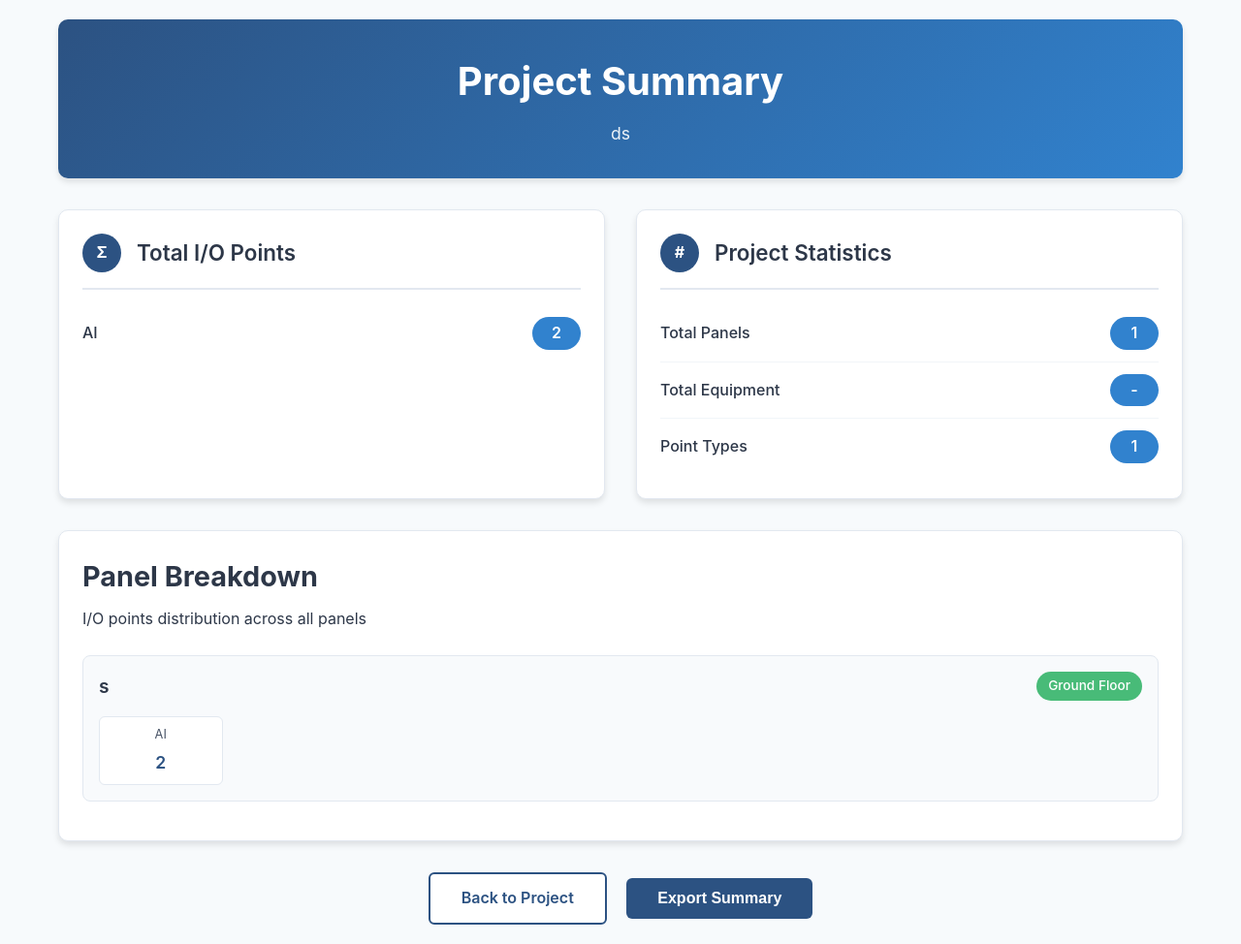
After one commit to asman100/BMS-SELECTION-KING, a Flask app: page /summary/1 in a window 1280 px wide. The commit adds this page. Shown: the whole page at 97% size. Run offline with Flask 3, Linux system fonts and the light colour scheme; a user stored in the database is signed in.

Commit message:
Phase 1 Complete: Add I/O Points Summary Feature with Modern UI
Co-authored-by: asman100 <61629311+asman100@users.noreply.github.com>

```diff
--- a/app.py
+++ b/app.py
@@ -165,12 +165,22 @@ def register():
         return redirect(url_for('project_selection'))
     if request.method == 'POST':
         data = request.get_json()
-        hashed_password = bcrypt.generate_password_hash(data['password']).decode('utf-8')
-        user = User(username=data['username'], password=hashed_password)
-        db.session.add(user)
-        db.session.commit()
-        flash('Your account has been created! You are now able to log in', 'success')
-        return jsonify({"success": True, "redirect": url_for('login')})
+
+        # Check if user already exists
+        existing_user = User.query.filter_by(username=data['username']).first()
+        if existing_user:
+            return jsonify({"success": False, "error": "Username already exists"}), 400
+
+        try:
+            hashed_password = bcrypt.generate_password_hash(data['password']).decode('utf-8')
+            user = User(username=data['username'], password=hashed_password)
+            db.session.add(user)
+            db.session.commit()
+            flash('Your account has been created! You are now able to log in', 'success')
+            return jsonify({"success": True, "redirect": url_for('login')})
+        except Exception as e:
+            db.session.rollback()
+            return jsonify({"success": False, "error": "Registration failed"}), 500
     return render_template('register.html')
 
 @app.route("/logout")
@@ -278,6 +288,66 @@ def panel_point_summary(panel_id):
                     summary[sp.point_type] = summary.get(sp.point_type, 0) + point_repeat
 
     return jsonify(summary), 200
+
+@app.route('/api/project/<int:project_id>/summary', methods=['GET'])
+@login_required
+def project_summary(project_id):
+    """Get cumulative I/O point summary for all panels in a project."""
+    project = Project.query.get_or_404(project_id)
+    if project.owner != current_user:
+        return jsonify({"error": "Unauthorized"}), 403
+
+    panels = Panel.query.filter_by(project_id=project_id).all()
+    project_summary = {
+        'project_name': project.name,
+        'total_points': {},
+        'panels': []
+    }
+
+    total_summary = {}
+
+    for panel in panels:
+        panel_summary = {}
+        equipments = ScheduledEquipment.query.filter_by(project_id=project_id, panel_id=panel.id).all()
+
+        for equip in equipments:
+            equip_qty = equip.quantity or 1
+            template = equip.equipment_template
+            selected_points = equip.selected_points.all() if hasattr(equip.selected_points, 'all') else equip.selected_points
+
+            for pt in selected_points:
+                etp = EquipmentTemplatePoint.query.filter_by(equipment_template_id=template.id, point_template_id=pt.id).first()
+                per_template_qty = etp.quantity if etp and etp.quantity else 1
+                point_repeat = (pt.quantity or 1) * per_template_qty * equip_qty
+
+                sub_points = pt.sub_points.all() if hasattr(pt.sub_points, 'all') else pt.sub_points
+                if not sub_points:
+                    panel_summary['UNKNOWN'] = panel_summary.get('UNKNOWN', 0) + point_repeat
+                    total_summary['UNKNOWN'] = total_summary.get('UNKNOWN', 0) + point_repeat
+                else:
+                    for sp in sub_points:
+                        panel_summary[sp.point_type] = panel_summary.get(sp.point_type, 0) + point_repeat
+                        total_summary[sp.point_type] = total_summary.get(sp.point_type, 0) + point_repeat
+
+        project_summary['panels'].append({
+            'id': panel.id,
+            'name': panel.panel_name,
+            'floor': panel.floor,
+            'points': panel_summary
+        })
+
+    project_summary['total_points'] = total_summary
+    return jsonify(project_summary), 200
+
+@app.route('/summary/<int:project_id>')
+@login_required
+def summary_page(project_id):
+    """Render the project summary page."""
+    project = Project.query.get_or_404(project_id)
+    if project.owner != current_user:
+        flash("You do not have permission to access this project.", "danger")
+        return redirect(url_for('project_selection'))
+    return render_template('summary.html', project_id=project.id)
 @app.route('/api/panel/<int:project_id>/<int:panel_id>', methods=['DELETE'])
 @login_required
 def delete_panel(project_id, panel_id):
--- /dev/null
+++ b/templates/summary.html
@@ -0,0 +1,479 @@
+<!DOCTYPE html>
+<html lang="en">
+<head>
+    <meta charset="UTF-8">
+    <meta name="viewport" content="width=device-width, initial-scale=1.0">
+    <title>Project Summary - BMS Tool</title>
+    <style>
+        :root {
+            --primary-color: #2c5282;
+            --secondary-color: #3182ce;
+            --success-color: #48bb78;
+            --background-color: #f7fafc;
+            --white: #ffffff;
+            --text-primary: #2d3748;
+            --text-secondary: #4a5568;
+            --border-color: #e2e8f0;
+            --shadow: 0 4px 6px rgba(0, 0, 0, 0.1);
+        }
+
+        * {
+            margin: 0;
+            padding: 0;
+            box-sizing: border-box;
+        }
+
+        body {
+            font-family: -apple-system, BlinkMacSystemFont, "Segoe UI", Roboto, "Helvetica Neue", Arial, sans-serif;
+            background-color: var(--background-color);
+            color: var(--text-primary);
+            line-height: 1.6;
+        }
+
+        .container {
+            max-width: 1200px;
+            margin: 0 auto;
+            padding: 20px;
+        }
+
+        .header {
+            background: linear-gradient(135deg, var(--primary-color), var(--secondary-color));
+            color: var(--white);
+            padding: 2rem;
+            border-radius: 10px;
+            margin-bottom: 2rem;
+            text-align: center;
+            box-shadow: var(--shadow);
+        }
+
+        .header h1 {
+            font-size: 2.5rem;
+            margin-bottom: 0.5rem;
+            font-weight: 700;
+        }
+
+        .header p {
+            font-size: 1.1rem;
+            opacity: 0.9;
+        }
+
+        .loading {
+            text-align: center;
+            padding: 3rem;
+            font-size: 1.2rem;
+            color: var(--text-secondary);
+        }
+
+        .summary-grid {
+            display: grid;
+            grid-template-columns: 1fr 1fr;
+            gap: 2rem;
+            margin-bottom: 2rem;
+        }
+
+        @media (max-width: 768px) {
+            .summary-grid {
+                grid-template-columns: 1fr;
+            }
+        }
+
+        .summary-card {
+            background: var(--white);
+            border-radius: 10px;
+            padding: 1.5rem;
+            box-shadow: var(--shadow);
+            border: 1px solid var(--border-color);
+        }
+
+        .card-header {
+            display: flex;
+            align-items: center;
+            margin-bottom: 1rem;
+            padding-bottom: 1rem;
+            border-bottom: 2px solid var(--border-color);
+        }
+
+        .card-icon {
+            width: 40px;
+            height: 40px;
+            background: var(--primary-color);
+            border-radius: 50%;
+            display: flex;
+            align-items: center;
+            justify-content: center;
+            color: var(--white);
+            margin-right: 1rem;
+            font-weight: bold;
+        }
+
+        .card-title {
+            font-size: 1.4rem;
+            font-weight: 600;
+            color: var(--text-primary);
+        }
+
+        .points-list {
+            list-style: none;
+        }
+
+        .points-list li {
+            display: flex;
+            justify-content: space-between;
+            align-items: center;
+            padding: 0.75rem 0;
+            border-bottom: 1px solid #f1f5f9;
+        }
+
+        .points-list li:last-child {
+            border-bottom: none;
+        }
+
+        .point-type {
+            font-weight: 500;
+            color: var(--text-primary);
+        }
+
+        .point-count {
+            background: var(--secondary-color);
+            color: var(--white);
+            padding: 0.25rem 0.75rem;
+            border-radius: 20px;
+            font-weight: 600;
+            min-width: 50px;
+            text-align: center;
+        }
+
+        .panels-section {
+            background: var(--white);
+            border-radius: 10px;
+            padding: 1.5rem;
+            box-shadow: var(--shadow);
+            border: 1px solid var(--border-color);
+        }
+
+        .panels-header {
+            margin-bottom: 1.5rem;
+        }
+
+        .panels-header h2 {
+            font-size: 1.8rem;
+            color: var(--text-primary);
+            margin-bottom: 0.5rem;
+        }
+
+        .panel-card {
+            background: #f8fafc;
+            border: 1px solid var(--border-color);
+            border-radius: 8px;
+            padding: 1rem;
+            margin-bottom: 1rem;
+        }
+
+        .panel-header {
+            display: flex;
+            justify-content: space-between;
+            align-items: center;
+            margin-bottom: 1rem;
+        }
+
+        .panel-name {
+            font-size: 1.2rem;
+            font-weight: 600;
+            color: var(--text-primary);
+        }
+
+        .panel-floor {
+            background: var(--success-color);
+            color: var(--white);
+            padding: 0.25rem 0.75rem;
+            border-radius: 15px;
+            font-size: 0.85rem;
+            font-weight: 500;
+        }
+
+        .panel-points {
+            display: grid;
+            grid-template-columns: repeat(auto-fill, minmax(120px, 1fr));
+            gap: 0.5rem;
+        }
+
+        .panel-point-item {
+            background: var(--white);
+            border: 1px solid var(--border-color);
+            border-radius: 6px;
+            padding: 0.5rem;
+            text-align: center;
+        }
+
+        .panel-point-type {
+            font-size: 0.8rem;
+            color: var(--text-secondary);
+            margin-bottom: 0.25rem;
+        }
+
+        .panel-point-count {
+            font-size: 1.1rem;
+            font-weight: 600;
+            color: var(--primary-color);
+        }
+
+        .actions {
+            text-align: center;
+            margin-top: 2rem;
+        }
+
+        .btn {
+            display: inline-block;
+            padding: 0.75rem 2rem;
+            border: none;
+            border-radius: 6px;
+            font-size: 1rem;
+            font-weight: 600;
+            text-decoration: none;
+            cursor: pointer;
+            transition: all 0.2s ease;
+            margin: 0 0.5rem;
+        }
+
+        .btn-primary {
+            background: var(--primary-color);
+            color: var(--white);
+        }
+
+        .btn-primary:hover {
+            background: #2a4a6b;
+            transform: translateY(-1px);
+        }
+
+        .btn-secondary {
+            background: var(--white);
+            color: var(--primary-color);
+            border: 2px solid var(--primary-color);
+        }
+
+        .btn-secondary:hover {
+            background: var(--primary-color);
+            color: var(--white);
+        }
+
+        .empty-state {
+            text-align: center;
+            padding: 3rem;
+            color: var(--text-secondary);
+        }
+
+        .empty-state h3 {
+            margin-bottom: 1rem;
+            font-size: 1.5rem;
+        }
+    </style>
+</head>
+<body>
+    <div class="container">
+        <div class="header">
+            <h1>Project Summary</h1>
+            <p id="project-name">Loading project details...</p>
+        </div>
+
+        <div id="loading" class="loading">
+            <p>Calculating I/O point summary...</p>
+        </div>
+
+        <div id="summary-content" style="display: none;">
+            <div class="summary-grid">
+                <div class="summary-card">
+                    <div class="card-header">
+                        <div class="card-icon">Σ</div>
+                        <div class="card-title">Total I/O Points</div>
+                    </div>
+                    <ul id="total-points" class="points-list">
+                        <!-- Total points will be populated here -->
+                    </ul>
+                </div>
+
+                <div class="summary-card">
+                    <div class="card-header">
+                        <div class="card-icon">#</div>
+                        <div class="card-title">Project Statistics</div>
+                    </div>
+                    <ul class="points-list">
+                        <li>
+                            <span class="point-type">Total Panels</span>
+                            <span id="total-panels" class="point-count">0</span>
+                        </li>
+                        <li>
+                            <span class="point-type">Total Equipment</span>
+                            <span id="total-equipment" class="point-count">0</span>
+                        </li>
+                        <li>
+                            <span class="point-type">Point Types</span>
+                            <span id="point-types-count" class="point-count">0</span>
+                        </li>
+                    </ul>
+                </div>
+            </div>
+
+            <div class="panels-section">
+                <div class="panels-header">
+                    <h2>Panel Breakdown</h2>
+                    <p>I/O points distribution across all panels</p>
+                </div>
+                <div id="panels-container">
+                    <!-- Panel details will be populated here -->
+                </div>
+            </div>
+
+            <div class="actions">
+                <a href="/?project_id={{ project_id }}" class="btn btn-secondary">Back to Project</a>
+                <button onclick="exportSummary()" class="btn btn-primary">Export Summary</button>
+            </div>
+        </div>
+    </div>
+
+    <script>
+        const projectId = {{ project_id }};
+
+        async function loadSummary() {
+            try {
+                const response = await fetch(`/api/project/${projectId}/summary`);
+                const data = await response.json();
+
+                if (!response.ok) {
+                    throw new Error(data.error || 'Failed to load summary');
+                }
+
+                displaySummary(data);
+            } catch (error) {
+                console.error('Error loading summary:', error);
+                document.getElementById('loading').innerHTML =
+                    `<p style="color: #e53e3e;">Error loading summary: ${error.message}</p>`;
+            }
+        }
+
+        function displaySummary(data) {
+            // Update project name
+            document.getElementById('project-name').textContent = data.project_name;
+
+            // Display total points
+            const totalPointsContainer = document.getElementById('total-points');
+            totalPointsContainer.innerHTML = '';
+
+            if (Object.keys(data.total_points).length === 0) {
+                totalPointsContainer.innerHTML = '<li><span class="point-type">No points configured</span></li>';
+            } else {
+                Object.entries(data.total_points).forEach(([type, count]) => {
+                    const li = document.createElement('li');
+                    li.innerHTML = `
+                        <span class="point-type">${type}</span>
+                        <span class="point-count">${count}</span>
+                    `;
+                    totalPointsContainer.appendChild(li);
+                });
+            }
+
+            // Update statistics
+            document.getElementById('total-panels').textContent = data.panels.length;
+
+            // Calculate total equipment (this would need to be added to the API response)
+            document.getElementById('total-equipment').textContent = '-';
+            document.getElementById('point-types-count').textContent = Object.keys(data.total_points).length;
+
+            // Display panels
+            const panelsContainer = document.getElementById('panels-container');
+            panelsContainer.innerHTML = '';
+
+            if (data.panels.length === 0) {
+                panelsContainer.innerHTML = `
+                    <div class="empty-state">
+                        <h3>No Panels Configured</h3>
+                        <p>Add panels and equipment to see the I/O point breakdown.</p>
+                    </div>
+                `;
+            } else {
+                data.panels.forEach(panel => {
+                    const panelDiv = document.createElement('div');
+                    panelDiv.className = 'panel-card';
+
+                    let pointsHtml = '';
+                    if (Object.keys(panel.points).length === 0) {
+                        pointsHtml = '<div class="panel-point-item"><div class="panel-point-type">No points</div></div>';
+                    } else {
+                        Object.entries(panel.points).forEach(([type, count]) => {
+                            pointsHtml += `
+                                <div class="panel-point-item">
+                                    <div class="panel-point-type">${type}</div>
+                                    <div class="panel-point-count">${count}</div>
+                                </div>
+                            `;
+                        });
+                    }
+
+                    panelDiv.innerHTML = `
+                        <div class="panel-header">
+                            <div class="panel-name">${panel.name}</div>
+                            <div class="panel-floor">${panel.floor}</div>
+                        </div>
+                        <div class="panel-points">
+                            ${pointsHtml}
+                        </div>
+                    `;
+                    panelsContainer.appendChild(panelDiv);
+                });
+            }
+
+            // Hide loading and show content
+            document.getElementById('loading').style.display = 'none';
+            document.getElementById('summary-content').style.display = 'block';
+        }
+
+        function exportSummary() {
+            // Create a simple text export
+            const summaryData = document.getElementById('summary-content');
+            const projectName = document.getElementById('project-name').textContent;
+
+            let exportText = `BMS PROJECT SUMMARY\n`;
+            exportText += `Project: ${projectName}\n`;
+            exportText += `Generated: ${new Date().toLocaleString()}\n\n`;
+
+            exportText += `TOTAL I/O POINTS:\n`;
+            const totalPoints = document.querySelectorAll('#total-points li');
+            totalPoints.forEach(li => {
+                const type = li.querySelector('.point-type').textContent;
+                const count = li.querySelector('.point-count').textContent;
+                exportText += `${type}: ${count}\n`;
+            });
+
+            exportText += `\nPANEL BREAKDOWN:\n`;
+            const panels = document.querySelectorAll('.panel-card');
+            panels.forEach(panel => {
+                const name = panel.querySelector('.panel-name').textContent;
+                const floor = panel.querySelector('.panel-floor').textContent;
+                exportText += `\n${name} (${floor}):\n`;
+
+                const points = panel.querySelectorAll('.panel-point-item');
+                points.forEach(point => {
+                    const type = point.querySelector('.panel-point-type').textContent;
+                    const count = point.querySelector('.panel-point-count')?.textContent || '0';
+                    if (count !== '0' && type !== 'No points') {
+                        exportText += `  ${type}: ${count}\n`;
+                    }
+                });
+            });
+
+            // Download as text file
+            const blob = new Blob([exportText], { type: 'text/plain' });
+            const url = URL.createObjectURL(blob);
+            const a = document.createElement('a');
+            a.href = url;
+            a.download = `${projectName.replace(/[^a-z0-9]/gi, '_')}_summary.txt`;
+            document.body.appendChild(a);
+            a.click();
+            document.body.removeChild(a);
+            URL.revokeObjectURL(url);
+        }
+
+        // Load summary when page loads
+        document.addEventListener('DOMContentLoaded', loadSummary);
+    </script>
+</body>
+</html>
```
Also changed, not shown: templates/index.html (+7 -0 lines), bms_tool.db.
